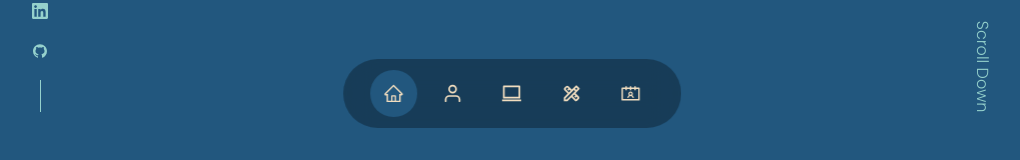
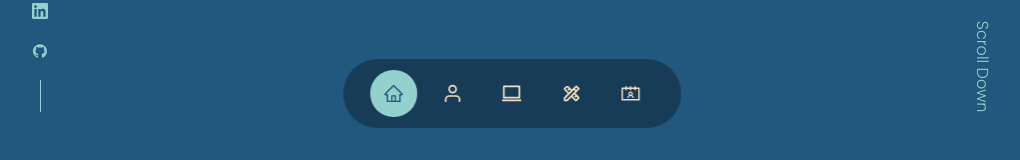
Before and after one commit to leilamahmoudi/portfolio-react-typescript-, a React (Create React App) app: page / in a window 1280 px wide. Shown: the part 640-800 px from the top of the page, without its empty margins (128-1148 px from the left). Built offline with nearby package versions, Linux system fonts and the light colour scheme; a web font is replaced by a local one.

Commit message:
small fix

```diff
--- a/src/components/footer/Footer.tsx
+++ b/src/components/footer/Footer.tsx
@@ -7,7 +7,7 @@ import "./footer.css";
 const Footer = () => {
   return (
     <footer>
-      <a href="" className="footer__log link">
+      <a href="" className="footer__logo link">
         LEILA
       </a>
       <ul className="permaliks">
--- a/src/components/nav/nav.css
+++ b/src/components/nav/nav.css
@@ -25,6 +25,6 @@ nav .link:hover {
   background: rgba(0, 0, 0, 0.3);
 }
 nav a.active {
-  background: var(--color-bg);
-  color: var(--color-light);
+  background: var(--color-primary);
+  color: var(--color-bg);
 }
```
